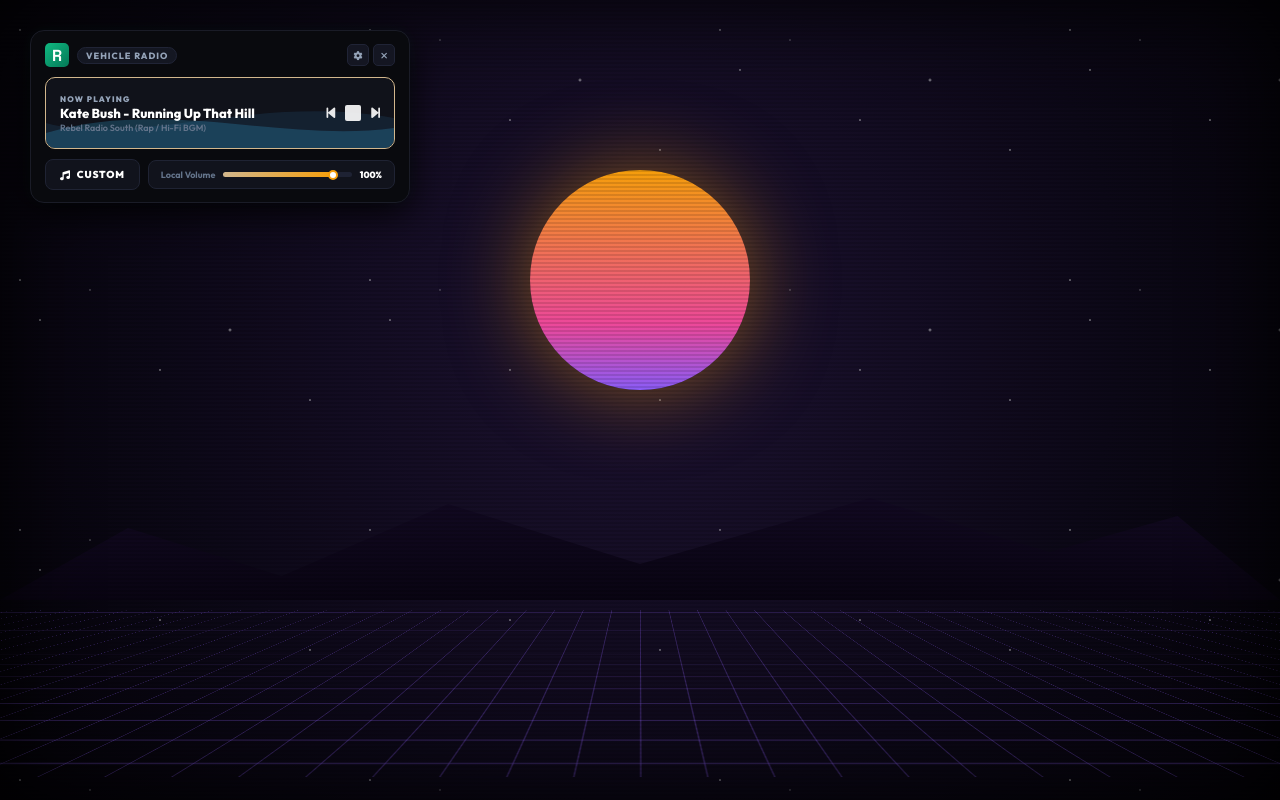
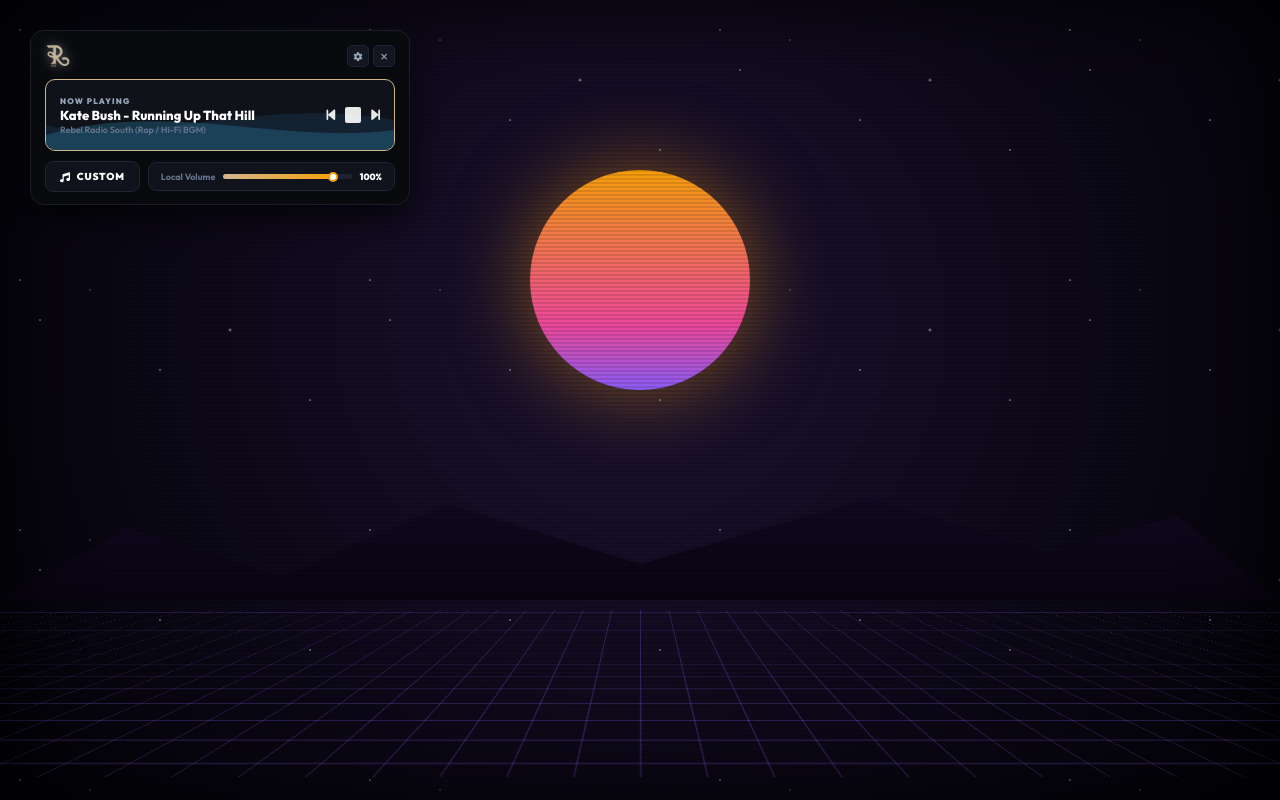
Before and after one commit to bazq3D/rs_paddock_tv, a plain HTML site: page html/radio_channel/index.html in a window 1280 px wide. Drawn offline with Linux system fonts and the light colour scheme.

Commit message:
feat: update radio channel widget header to use official logo image and remove vehicle text

```diff
--- a/html/radio_channel/index.html
+++ b/html/radio_channel/index.html
@@ -21,13 +21,12 @@
             <div class="synth-grid"></div>
         </div>
 
-        <!-- Floating Compact Radio Widget (Matching Screenshot Birebir) -->
+        <!-- Floating Compact Radio Widget Overlay -->
         <div class="radio-widget pos-top-left" id="radio-widget">
-            <!-- Top Header -->
+            <!-- Top Header with Official Logo Image -->
             <header class="widget-header">
                 <div class="widget-brand">
-                    <div class="brand-logo">R</div>
-                    <span class="widget-pill">VEHICLE RADIO</span>
+                    <img src="../logo.webp" class="brand-logo-img" alt="Retro Store Logo">
                 </div>
                 <div class="widget-icons">
                     <button class="icon-btn"><i class="fa-solid fa-gear"></i></button>
--- a/html/radio_channel/style.css
+++ b/html/radio_channel/style.css
@@ -177,29 +177,11 @@ html, body {
     gap: 8px;
 }
 
-.brand-logo {
-    font-family: 'Space Grotesk', sans-serif;
-    font-size: 16px;
-    font-weight: 900;
-    color: #ffffff;
-    background: linear-gradient(135deg, #10b981 0%, #047857 100%);
-    width: 24px;
-    height: 24px;
-    border-radius: 5px;
-    display: flex;
-    align-items: center;
-    justify-content: center;
-}
-
-.widget-pill {
-    background: #141722;
-    border: 1px solid #202436;
-    color: #94a3b8;
-    font-size: 9px;
-    font-weight: 800;
-    letter-spacing: 1px;
-    padding: 2px 8px;
-    border-radius: 10px;
+.brand-logo-img {
+    height: 26px;
+    width: auto;
+    object-fit: contain;
+    filter: drop-shadow(0 0 6px rgba(255, 255, 255, 0.4));
 }
 
 .widget-icons {
```
